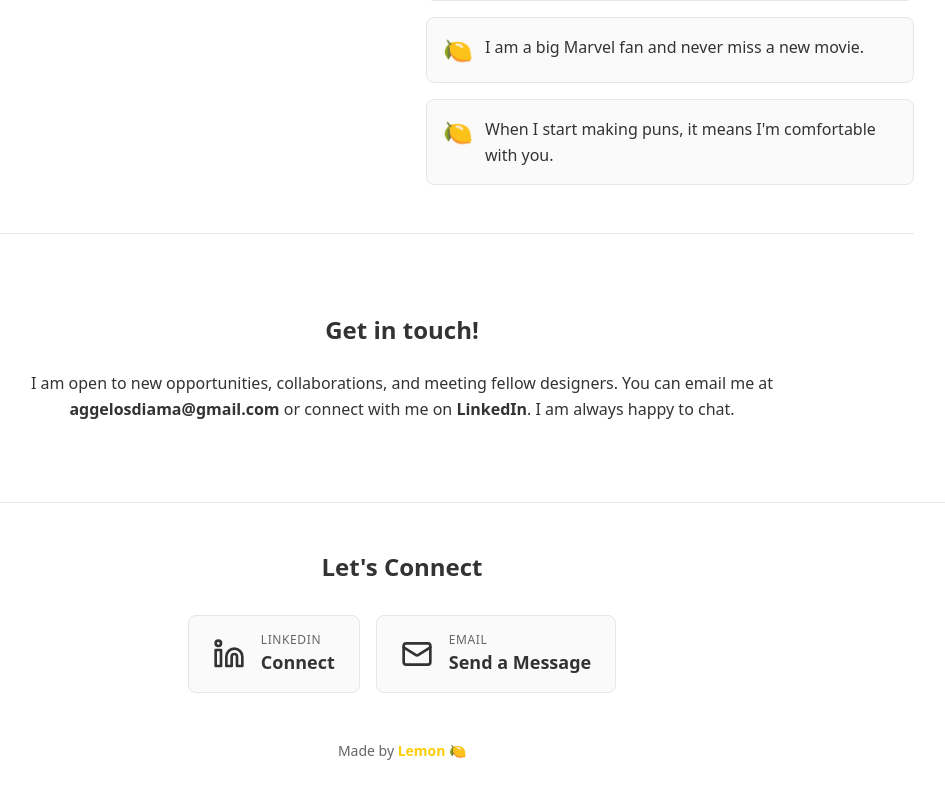
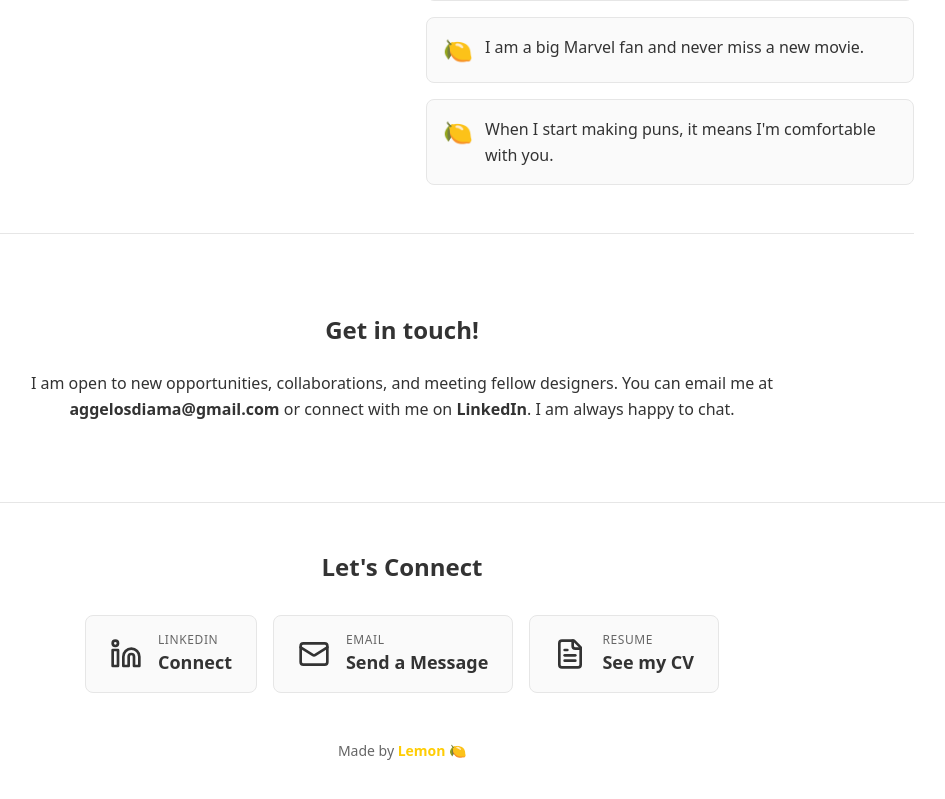
Before and after one commit to AggelosDiama/aggelemon-designs, a React (Vite) app: page /about in a window 1280 px wide. Shown: the part 3038-3837 px from the top of the page, without its empty margins (238-1183 px from the left). Built offline with nearby package versions, Linux system fonts and the light colour scheme; the HTML template or start-up script is replaced by a standard one.

Commit message:
Changes
Co-authored-by: AggelosDiama <67481987+AggelosDiama@users.noreply.github.com>

```diff
--- a/src/components/Footer.tsx
+++ b/src/components/Footer.tsx
@@ -41,6 +41,24 @@ export const Footer = () => {
                 </p>
               </div>
             </a>
+
+            <a
+              href="https://linkly.link/2KW66"
+              target="_blank"
+              rel="noopener noreferrer"
+              className="group flex items-center gap-4 px-6 py-4 rounded-lg bg-card border border-border hover:border-lemon hover:shadow-lg transition-all duration-300"
+              aria-label="Resume"
+            >
+              <FileText className="w-8 h-8 text-heading group-hover:text-lemon transition-colors shrink-0" />
+              <div className="text-left">
+                <p className="text-xs uppercase tracking-wider text-muted-foreground group-hover:text-lemon transition-colors">
+                  Resume
+                </p>
+                <p className="text-lg font-bold text-heading group-hover:translate-x-1 transition-transform">
+                  See my CV
+                </p>
+              </div>
+            </a>
           </div>
 
           <p className="text-sm text-muted-foreground pt-4">
```
